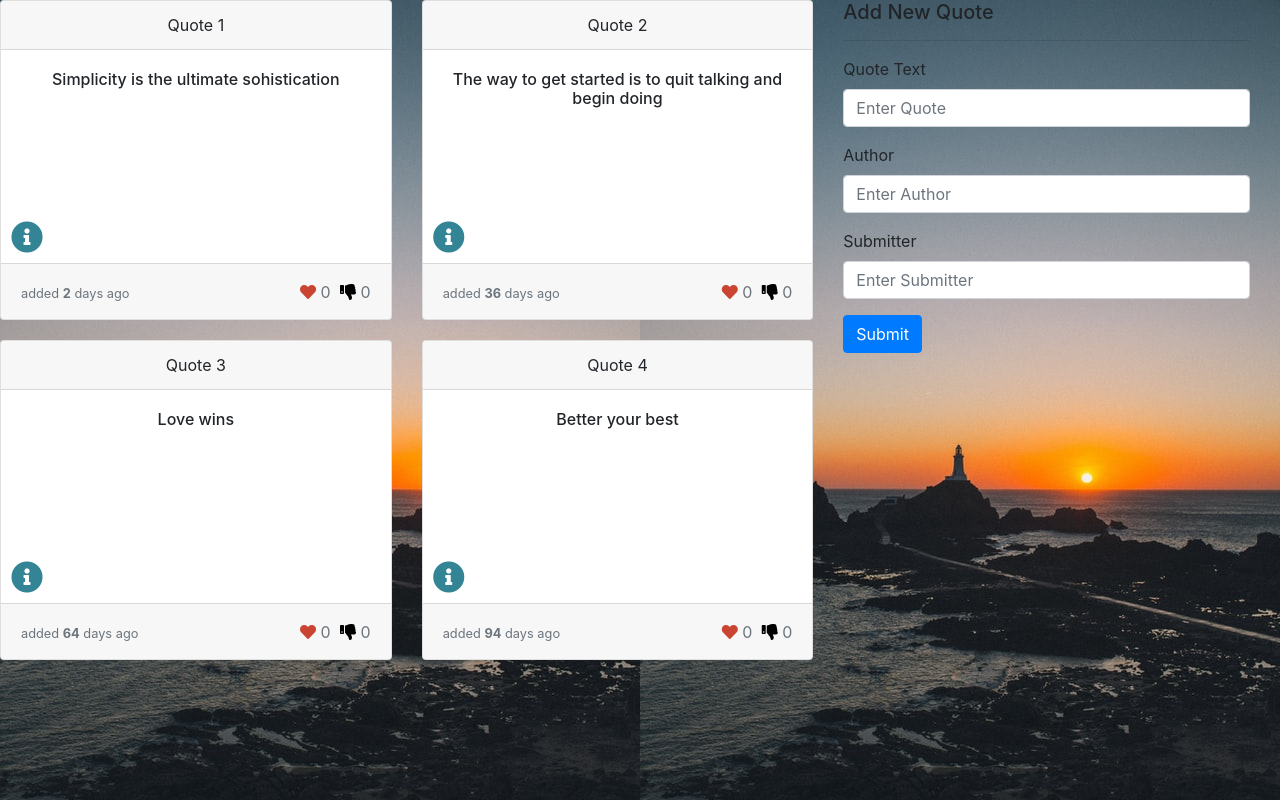
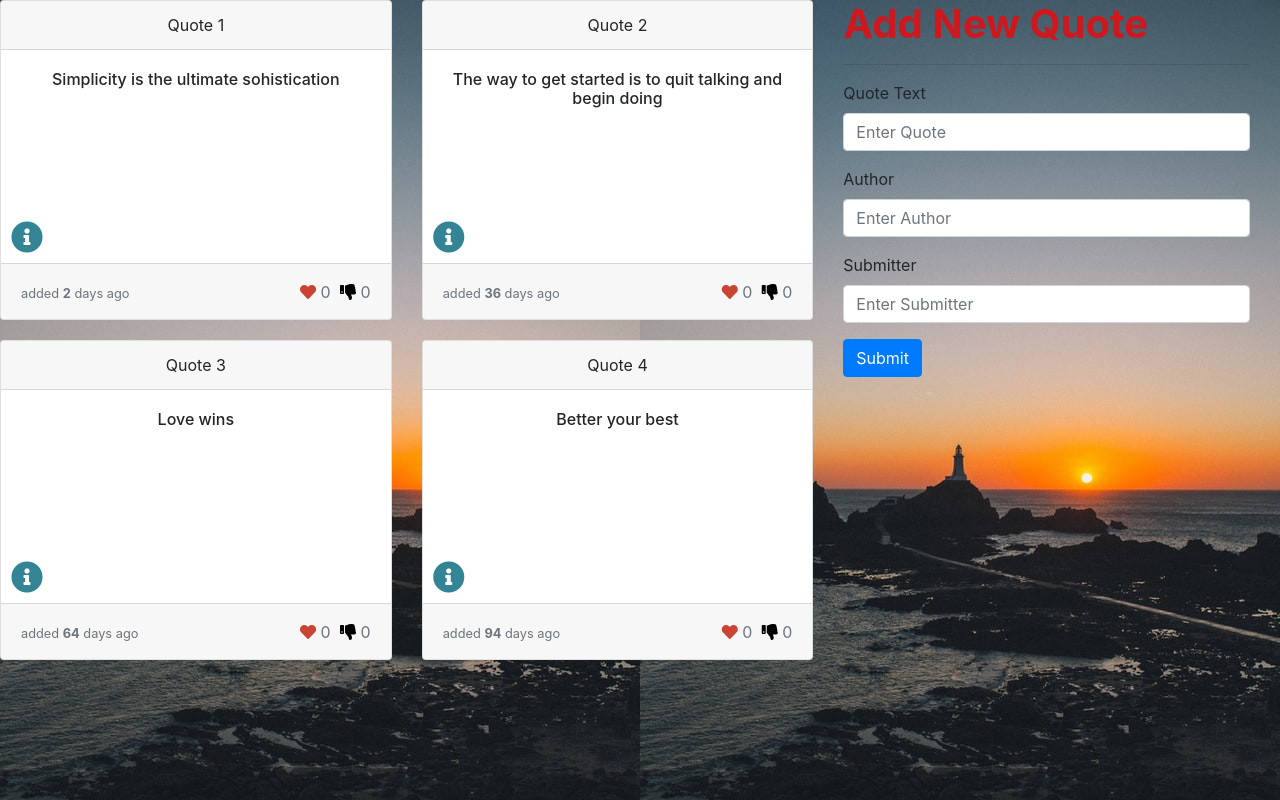
Before and after one commit to fnyaoke/QuotesRating, an Angular app: page / in a window 1280 px wide. Built offline with nearby package versions, Linux system fonts and the light colour scheme.

Commit message:
and color in quote form heading

```diff
--- a/src/app/quote-form/quote-form.component.css
+++ b/src/app/quote-form/quote-form.component.css
@@ -0,0 +1,5 @@
+h5{
+    color: #ce181e;
+    font-size: 40px;
+    font-weight: bolder;
+}
```
